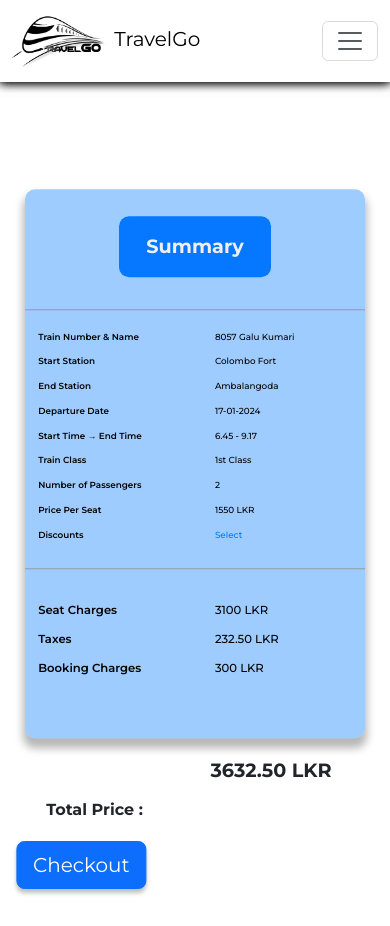
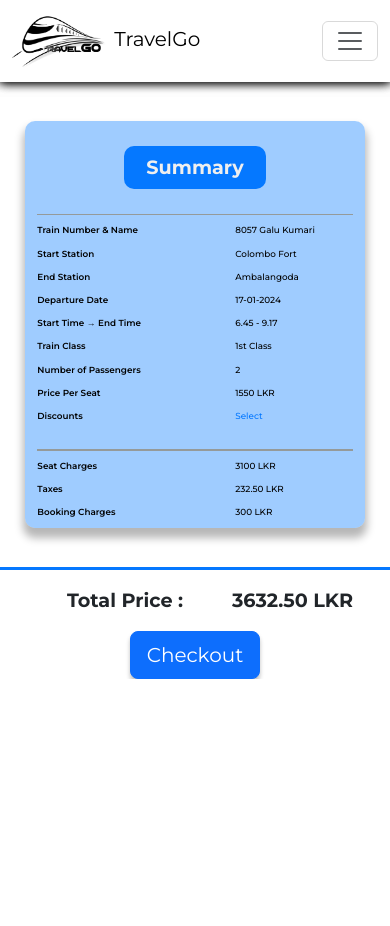
Before and after one commit to nadeeshaMadusanka99/TravelGo-Frontend, a React (Vite) app: page /pricebreakdown in a window 390 px wide. After the commit the page ends 844 px from the top, so only its background shows below. Built offline with nearby package versions, Linux system fonts and the light colour scheme.

Commit message:
price breakdown scss

```diff
--- a/src/Screens/PriceBreakdown/PriceBreakdown.scss
+++ b/src/Screens/PriceBreakdown/PriceBreakdown.scss
@@ -1,14 +1,15 @@
 @import '../Common/main.scss';
 .pricebreakdown {
-    display: flex;
-    flex-direction: column;
+
     justify-content: space-between;
     align-items: center;
     height: 100vh;
     overflow: hidden;
 
+
     .pricebreakdown-container{
         @include blue-backdrop;
+       //margin-top: 10%;
     }
 }
 
@@ -21,9 +22,10 @@
     display: flex;
     justify-content: center;
     width: 13%;
-    margin: 15px auto 5px auto;
+    margin: 20px auto 10px auto;
     padding: 7px;
     border-radius: 10px;
+    min-width: 120px;
 
 
 }
@@ -57,41 +59,42 @@
     }
 }
 
-.divider-outside{
+.divider-outsid{
     width: 100%;
     height: 2.5px;
     background-color: $primary-color;
-    margin-top: 19px;
-    margin-bottom: 10px;
+    margin-top: 3%;
+
 }
 .checkout-btn{
-    margin-left: 60%;
     margin-bottom: 3%;
     align-items: center;
     box-shadow: 0px 4px 4px rgba(0, 0, 0, 0.25);
-
+    margin-right: 10%;
 }
 .total-a , .total-val{
     font-size: 1.2rem;
     font-weight: weight(bold);
     margin-left: 30%;
 }
-.total-a{
-    margin-left: 76%;
+
+.price-colomn-a{
+    display: flex;
+    justify-content: end;
 }
-
+.checkout{
+    display: flex;
+    justify-content: end;
+}
+.out-content{
+    margin-top: 2%;
+}
+@media(max-width: 1200px){
+    .pricebreakdown-container{
+       margin-top: 10%!important;
+    }
+}
 @media(max-width: 768px){
-
-    .pricebreakdown-container{
-
-        position: relative;
-        width: 87%;
-        height: 65%;
-        //margin: 0;
-        padding: 0;
-        //padding-top: 10%;
-        transform: translateY(15%);
-
         .divider-upper{
             margin-top: 8%;
             margin-bottom: 10%;
@@ -103,82 +106,146 @@
 
         }
 
-        .pricebreakdown-row{
-
-            height: 60%;
-            width: 100%;
-        }
-
-
-        .pricebreakdown-col-left{
-            width: 45%;
-            display: inline;
-
-        }
-        .pricebreakdown-col-right{
-            width: 45%;
-            display: inline;
-        }
-        .pricebreakdown-col-mid{
-            width: 4%;
-        }
+    .pricebreakdown{
+        overflow-y: hidden;
+        height: fit-content;
 
     }
     .summary-heading{
                 width: 45%;
                 height: 20%;
                 margin-top: 8%;
-
+                margin-bottom: 0%;
                 align-items: center;
             }
-    .left-headings{
-        margin-left: 10%;
-        margin-top: 9%;
 
-        font-size: 55%;
+    .right-data,.left-headings{
+        margin-left : 0%;
+        font-size:55% ;
 
     }
-    .right-data{
-        margin-left : 10%;
-        font-size: 55%;
-        margin-top: 9%;
-
-    }
-    .right-data-select{
-        margin-left : 10%;
-    }
-    .total-a{
-        margin-left: 20%;
-        font-size: 100%;
+    .pricebreakdown-container{
+        max-width: 87%;
 
 
     }
-    .total-val{
-        margin-left: 2%;
-
-    }
-    .sum-charge{
-        margin-top: 20%;
-        font-size: 132%;
+    .divider-outsid{
+        margin-top: 10%;
     }
     .price-colomn{
         display: flex;
         align-items: center;
-    width:50%;
-    text-align: center;
-    margin-top: -20%;
+        justify-content: center;
+
+    }
+    .total-a,.total-val{
+        margin-left: 0%;
     }
     .checkout{
-    width:50%;
-    margin-top: -10%;
-    margin-bottom: 8%;
-    margin-left: 5%;
+        justify-content: center;
 
     }
     .checkout-btn{
-    margin-left: 20%!important;
-    margin-top: 25%;
-    transform: translateX(-38%)!important;
+        margin: 0%;
 
     }
+//     .pricebreakdown-container{
+
+//         position: relative;
+//         width: 87%;
+//         height: 65%;
+//         //margin: 0;
+//         padding: 0;
+//         //padding-top: 10%;
+//         transform: translateY(15%);
+
+//         .divider-upper{
+//             margin-top: 8%;
+//             margin-bottom: 10%;
+
+
+//         }
+//         .divider-below{
+//             margin-top: 17px;
+
+//         }
+
+//         .pricebreakdown-row{
+
+//             height: 60%;
+//             width: 100%;
+//         }
+
+
+//         .pricebreakdown-col-left{
+//             width: 45%;
+//             display: inline;
+
+//         }
+//         .pricebreakdown-col-right{
+//             width: 45%;
+//             display: inline;
+//         }
+//         .pricebreakdown-col-mid{
+//             width: 4%;
+//         }
+
+//     }
+//     .summary-heading{
+//         width: 45%;
+//         height: 20%;
+//         margin-top: 8%;
+
+//         align-items: center;
+//     }
+//     .left-headings{
+//         margin-left: 10%;
+//         margin-top: 9%;
+
+//         font-size: 55%;
+
+//     }
+//     .right-data{
+//         margin-left : 10%;
+//         font-size: 55%;
+//         margin-top: 9%;
+
+//     }
+//     .right-data-select{
+//         margin-left : 10%;
+//     }
+//     .total-a{
+//         margin-left: 20%;
+//         font-size: 100%;
+
+
+//     }
+//     .total-val{
+//         margin-left: 2%;
+
+//     }
+//     .sum-charge{
+//         margin-top: 20%;
+//         font-size: 132%;
+//     }
+//    .price-colomn{
+//     display: flex;
+//     align-items: center;
+//     width:50%;
+//     text-align: center;
+//     margin-top: -20%;
+//    }
+//    .checkout{
+//     width:50%;
+//     margin-top: -10%;
+//     margin-bottom: 8%;
+//     margin-left: 5%;
+
+//    }
+//    .checkout-btn{
+//     margin-left: 20%!important;
+//     margin-top: 25%;
+//     transform: translateX(-38%)!important;
+
+//    }
 }
```
Lines whose indentation alone changed are shown as unchanged.
